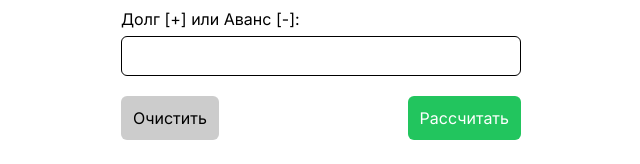
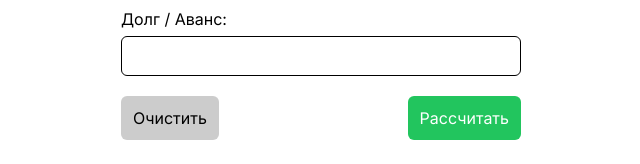
Before and after one commit to flinski/bill-calculator, a website: page index.html in a window 1280 px wide. Shown: the part 346-510 px from the top of the page, 319-959 px from the left. Drawn offline with Linux system fonts and the light colour scheme.

Commit message:
feat: change debt title

```diff
--- a/index.html
+++ b/index.html
@@ -29,7 +29,7 @@
 							</li>
 							<li class="bill-calculator__inputs-item">
 								<label class="bill-calculator__label" for="inputDebt"
-									>Долг [+] или Аванс [-]:</label
+									>Долг / Аванс:</label
 								>
 								<input class="bill-calculator__input" id="inputDebt" type="number" />
 							</li>
```
